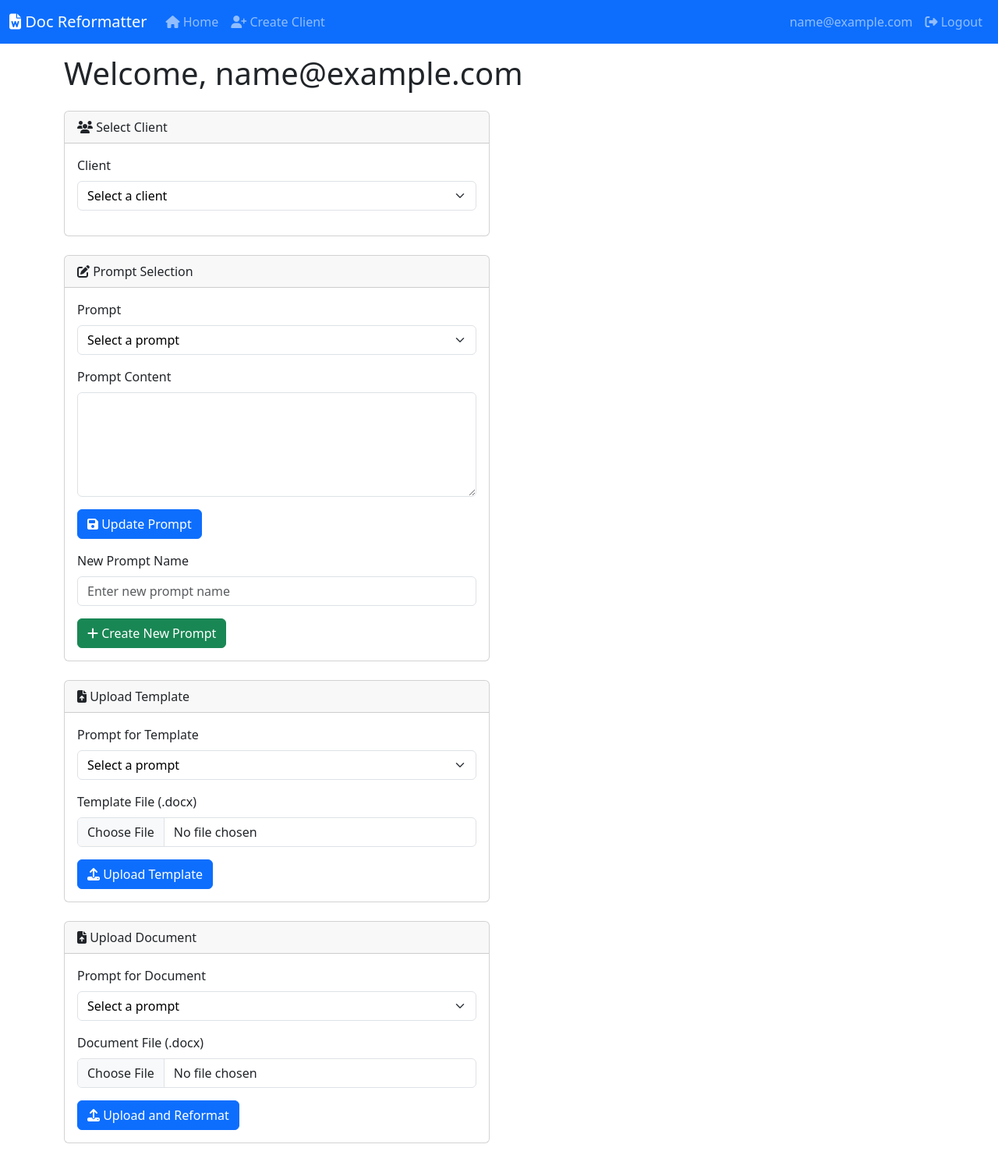
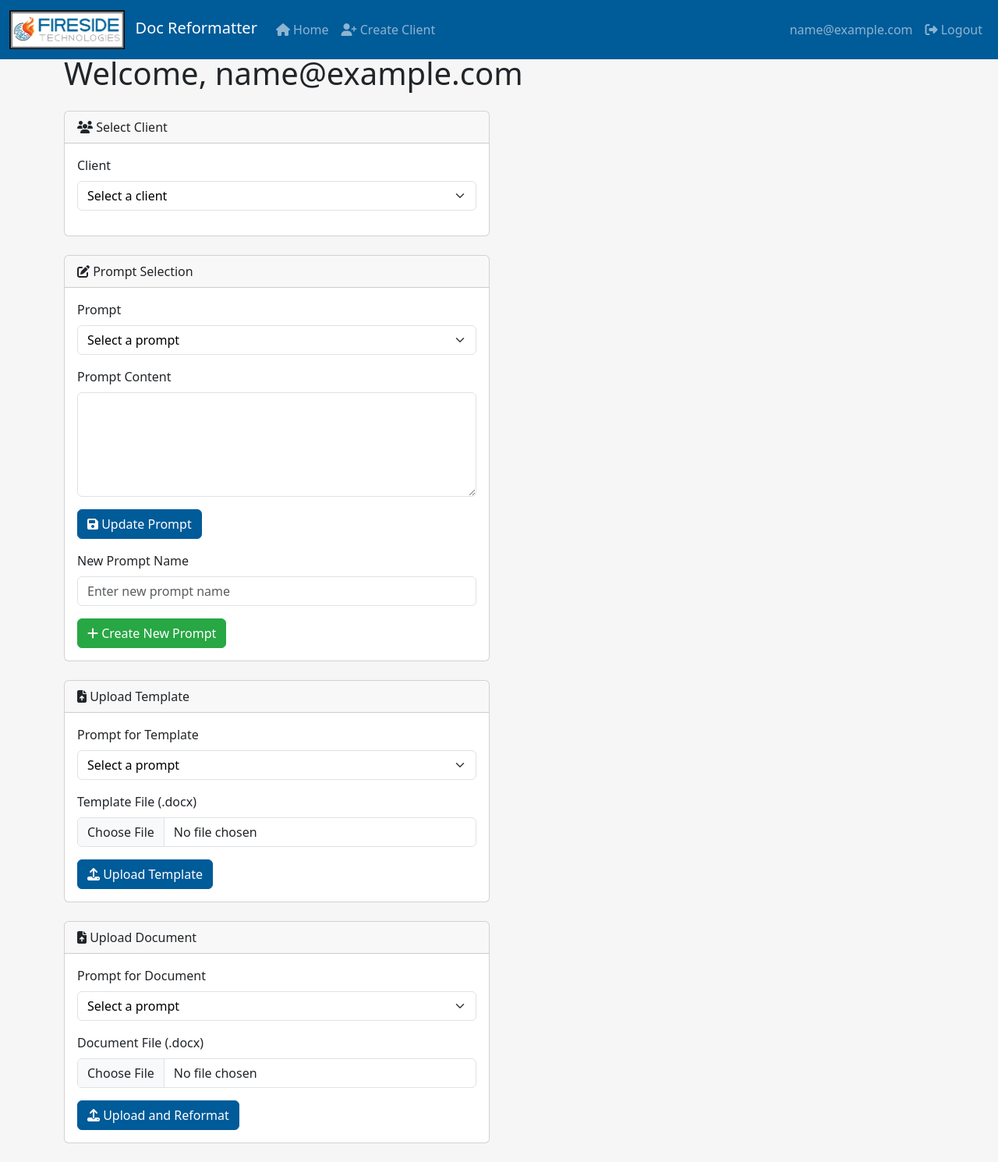
Before and after one commit to joepiercefireside/docreformatter, a Flask app: page / in a window 1280 px wide. Shown: the whole page at 78% size. Run offline with Flask 3, Linux system fonts and the light colour scheme; the visitor is signed in with stand-in values (Sample User, id 1); data that the repository does not hold is empty; some libraries are stand-ins or nearby versions.

Commit message:
update navbar and logos

```diff
--- a/templates/base.html
+++ b/templates/base.html
@@ -10,22 +10,36 @@
     <link href="https://cdnjs.cloudflare.com/ajax/libs/font-awesome/6.5.2/css/all.min.css" rel="stylesheet">
     <!-- Custom CSS -->
     <style>
-        body { padding-top: 70px; }
+        body { padding-top: 70px; background-color: #F5F6F5; }
         .flash-message { margin-top: 10px; }
         .form-select, .form-select option {
             color: #000 !important;
             background-color: #fff !important;
         }
+        .navbar { background-color: #005B99; }
+        .btn-primary, .btn-primary:hover, .btn-primary:active {
+            background-color: #005B99;
+            border-color: #005B99;
+        }
+        .btn-success, .btn-success:hover, .btn-success:active {
+            background-color: #28A745;
+            border-color: #28A745;
+        }
+        .navbar-brand img {
+            max-height: 50px;
+            width: auto;
+        }
     </style>
     <!-- Favicon -->
-    <link rel="icon" type="image/png" href="https://via.placeholder.com/16">
+    <link rel="icon" type="image/png" href="{{ url_for('static', filename='images/favicon.png') }}">
 </head>
 <body>
     <!-- Navbar -->
-    <nav class="navbar navbar-expand-lg navbar-dark bg-primary fixed-top">
+    <nav class="navbar navbar-expand-lg navbar-dark fixed-top">
         <div class="container-fluid">
             <a class="navbar-brand" href="{{ url_for('index') }}">
-                <i class="fas fa-file-word"></i> Doc Reformatter
+                <img src="{{ url_for('static', filename='images/diligent_logo.png') }}" alt="Diligent Doc Reformatter Logo">
+                <span class="ms-2">Doc Reformatter</span>
             </a>
             <button class="navbar-toggler" type="button" data-bs-toggle="collapse" data-bs-target="#navbarNav">
                 <span class="navbar-toggler-icon"></span>
```
Also changed, not shown: static/images/diligent_logo.png (added), static/images/favicon.png (added).
